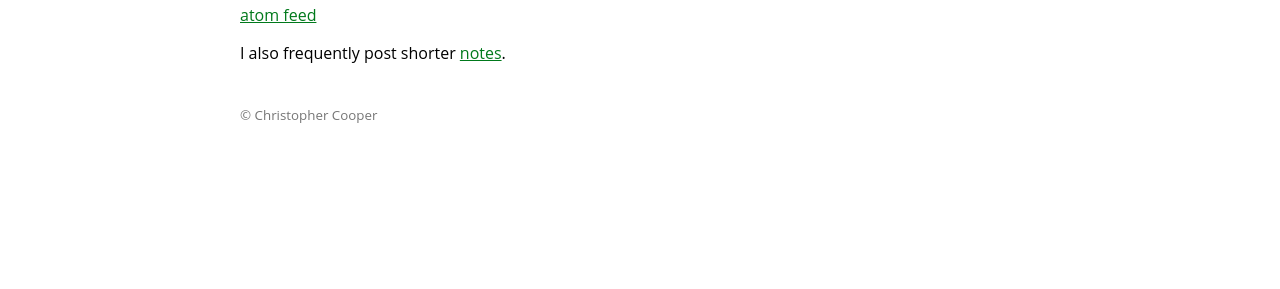
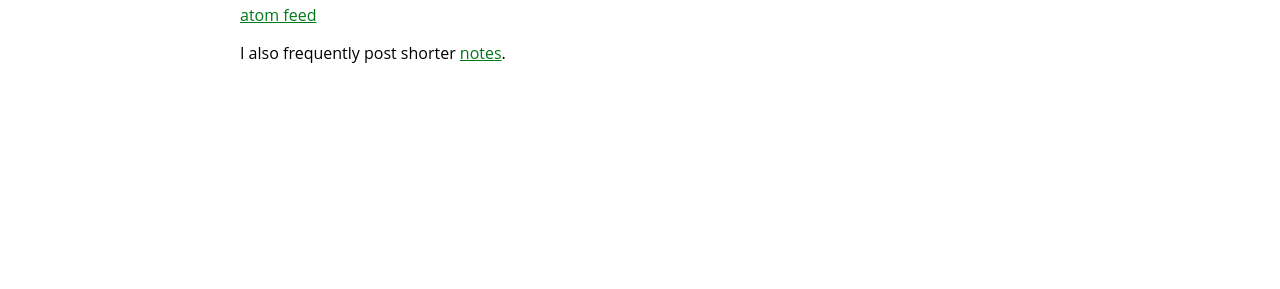
Before and after one commit to cg505/cg505.github.io, a Jekyll site: the page built from blog.html, in a window 1280 px wide. Shown: the part 663-952 px from the top of the page. Built offline with Jekyll 4.4.1, drawn with Linux system fonts in a browser that asks for light colours; after the commit the page ends 900 px from its top, so only the background shows below that.

Commit message:
remove blog copyright notice

```diff
--- a/blog.html
+++ b/blog.html
@@ -34,7 +34,5 @@
 	<p style="margin-top: 35px"><a href="/feed.xml">atom feed</a></p>
 
 	<p>I also frequently post shorter <a href="https://notes.cg505.com">notes</a>.</p>
-
-	<p id="copyright">© Christopher Cooper</p>
 </div>
 </html>
```
